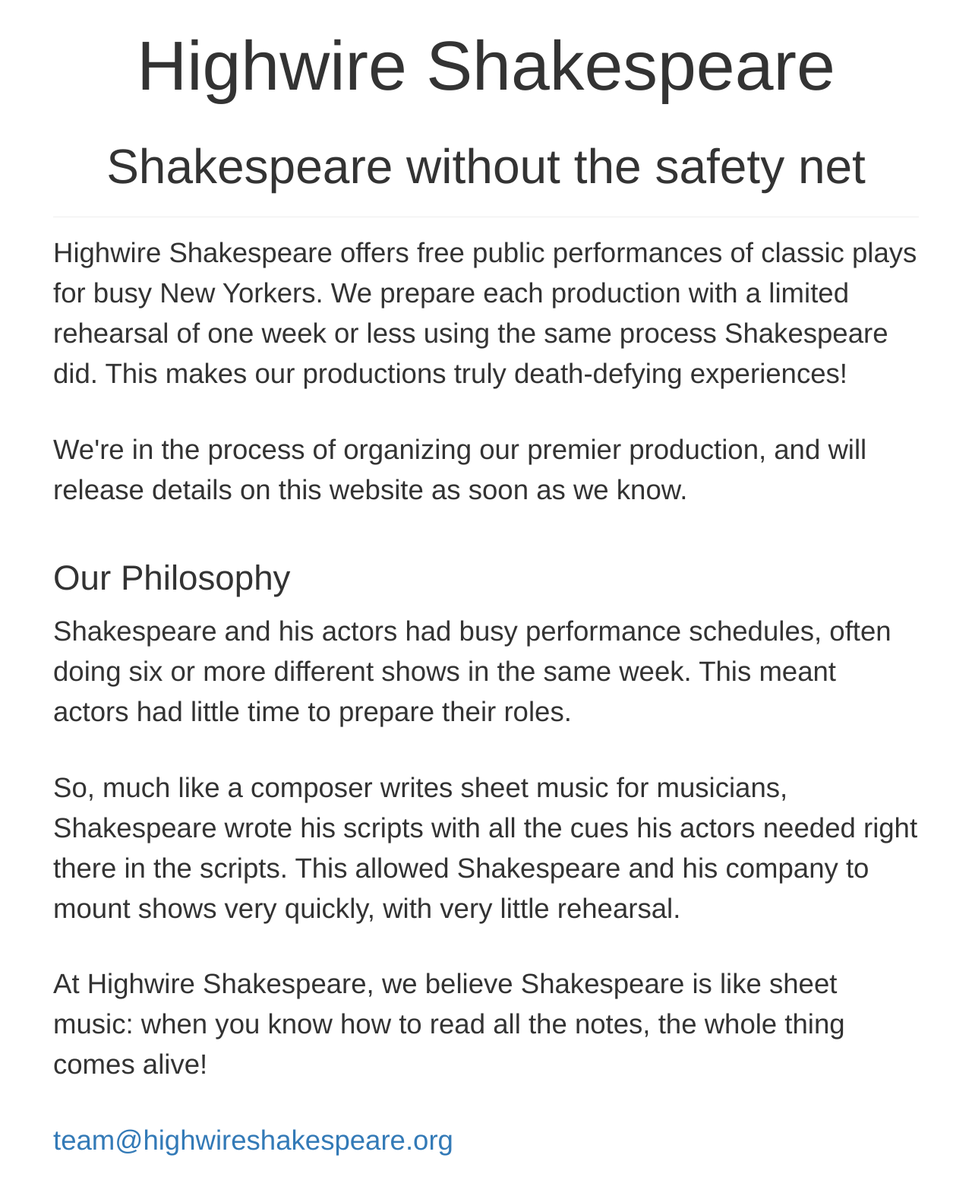
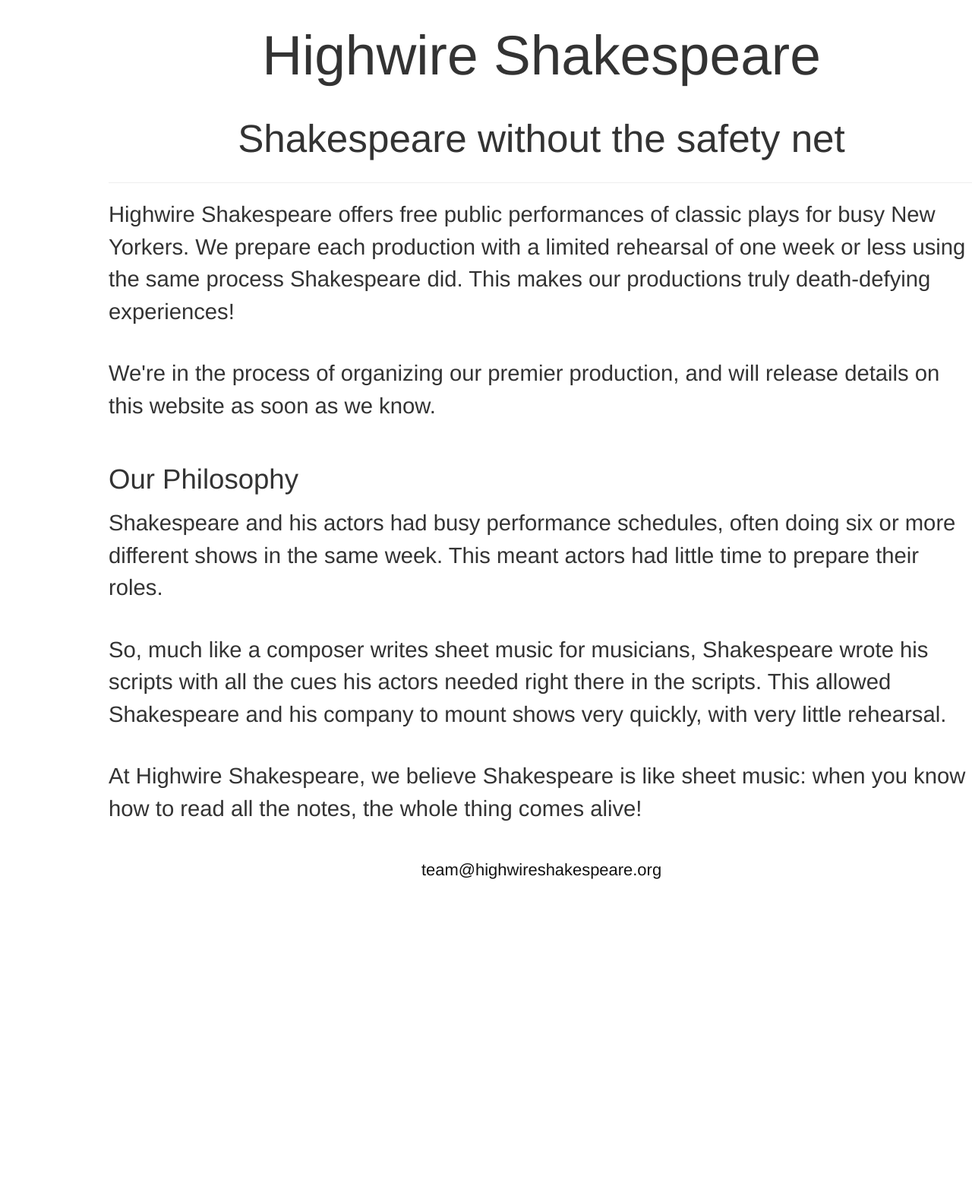
Before and after one commit to dperuo/hws, a Jekyll site: the page built from index.html, in a window 1280 px wide. Shown: the whole page at 76% size. Built offline with Jekyll 4.4.1, drawn with Linux system fonts in a browser that asks for light colours; nearby versions of some CDN libraries; Markdown is read by kramdown in place of the engine named in the settings; after the commit the page ends 1199 px from its top, so only the background shows below that.

Commit message:
Simplify CSS

```diff
--- a/css/custom.css
+++ b/css/custom.css
@@ -1,3 +1,7 @@
+body {
+    padding: 0 10%;
+}
+
 h1, h2 {
     text-align: center;
 }
@@ -24,38 +28,7 @@
     font-weight: 300;
 }
 
-/* @import url(http://fonts.googleapis.com/css?family=Delius);
 
-body {
-    background: transparent;
-    font-family: 'Delius', cursive;
-    line-height: 1.5em;
-    font-size: 1.2em;
-    padding: 2% 5%;
-    max-width: 50%;
-    margin: 0 auto;
-    color: #111;
-}
-
-h1, h4 {
-    text-align: center;
-}
-
-hr {
-  height: 1px;
-  line-height: 1px;
-  border: none;
-  background: transparent url('../assets/hr.png') 50% 0 no-repeat;
-}
-
-footer {
-    position: absolute;
-    left: 0;
-    width: 100%;
-    margin-top: 1em;
-    background: transparent url('../assets/hr.png') 50% 0 no-repeat;
-    font-weight: normal;
-}
 
 footer > p {
     font-size: .75em;
@@ -71,34 +44,3 @@
     text-decoration: underline;
     color: #111;
 }
-
-
-
-
-
-/* MEDIA QUERIES */
-
-@media screen and (max-width:1024px) and (min-width:481px) {
-
-    body {
-        max-width: 75%;
-        margin: 0 auto;
-    }
-
-}
-
-
-@media screen and (max-width:480px) {
-
-    body {
-        max-width: 90%;
-        margin: 0 auto;
-        font-size: 1.1em;
-        line-height: 1.75em;
-    }
-
-    h4 {
-        font-size: 0.9374em;
-    }
-
-}
```
